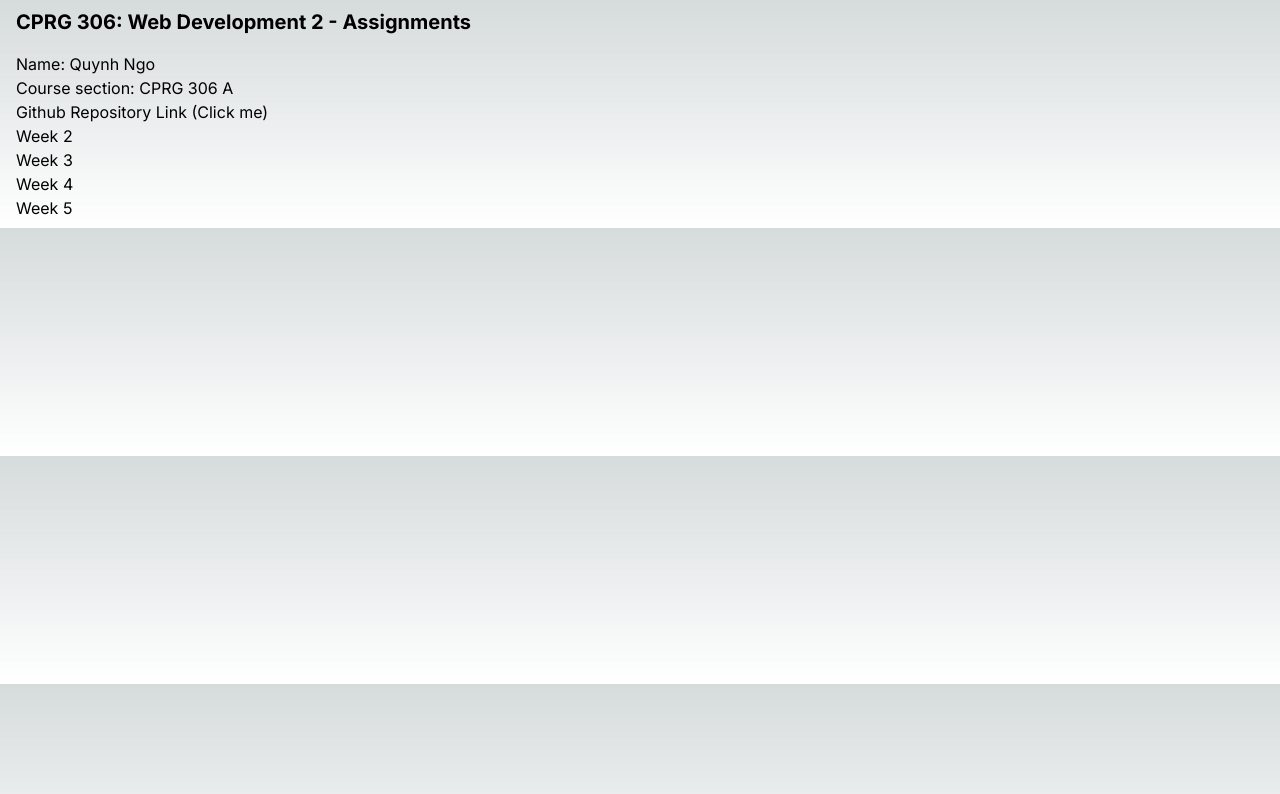
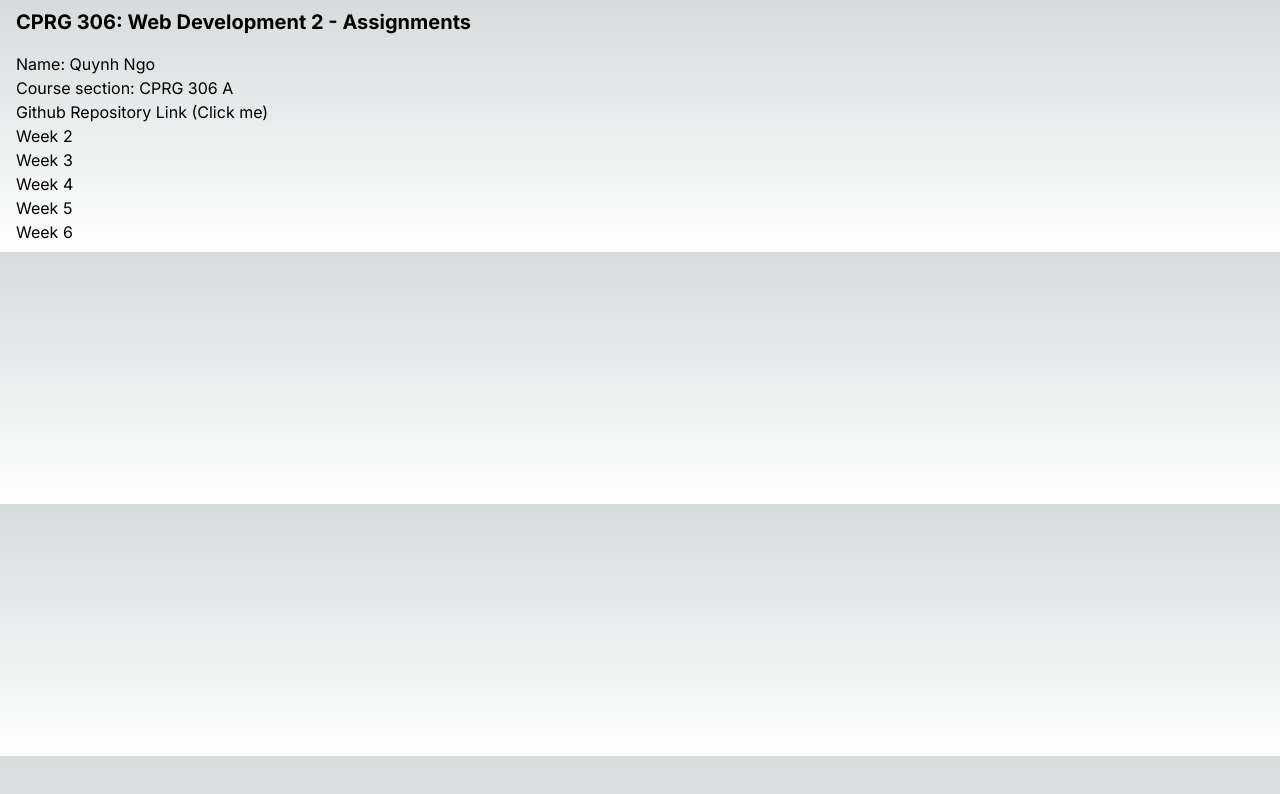
Before and after one commit to Ever-QN/cprg306-assignments, a Next.js app: page / in a window 1280 px wide. Shown: the top 794 px of the page. Built offline with nearby package versions, Linux system fonts and the light colour scheme.

Commit message:
Add week6 link

```diff
--- a/app/page.js
+++ b/app/page.js
@@ -11,6 +11,7 @@ export default function Home() {
         <Link href='/week3'>Week 3</Link> <br />
         <Link href='/week4'>Week 4</Link> <br />
         <Link href='/week5'>Week 5</Link> <br />
+        <Link href='/week6'>Week 6</Link> <br />
       </main>
     </>
 
--- /dev/null
+++ b/app/week6/page.js
@@ -0,0 +1,11 @@
+import ItemList from "./item-list";
+import Link from "next/link";
+
+export default function Page() {
+    return (
+        <main>
+            <p className="px-4 mb-4 bg-slate-700 hover:underline"><Link href='/'>Home</Link></p>
+            <ItemList />
+        </main>
+    )
+}
```
